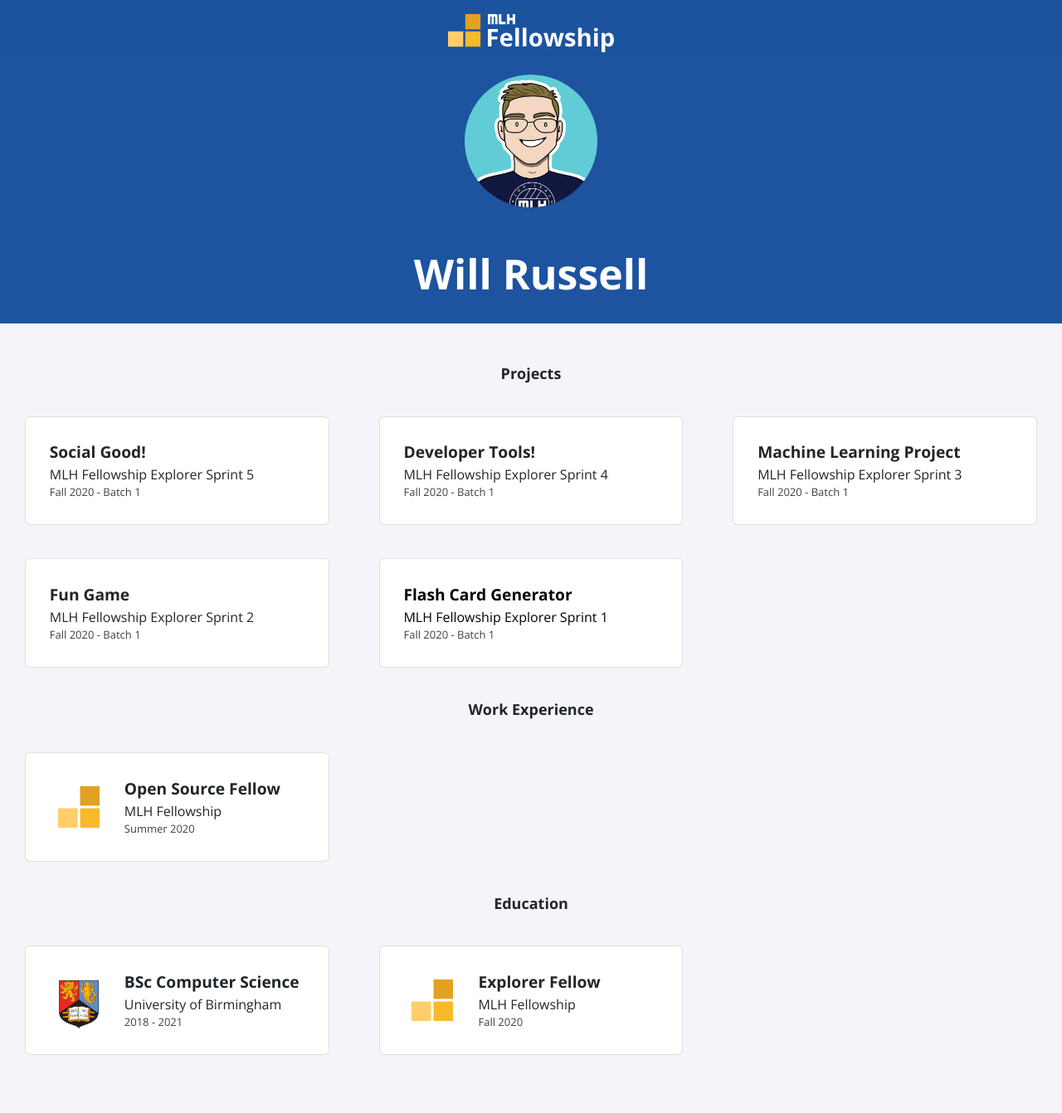
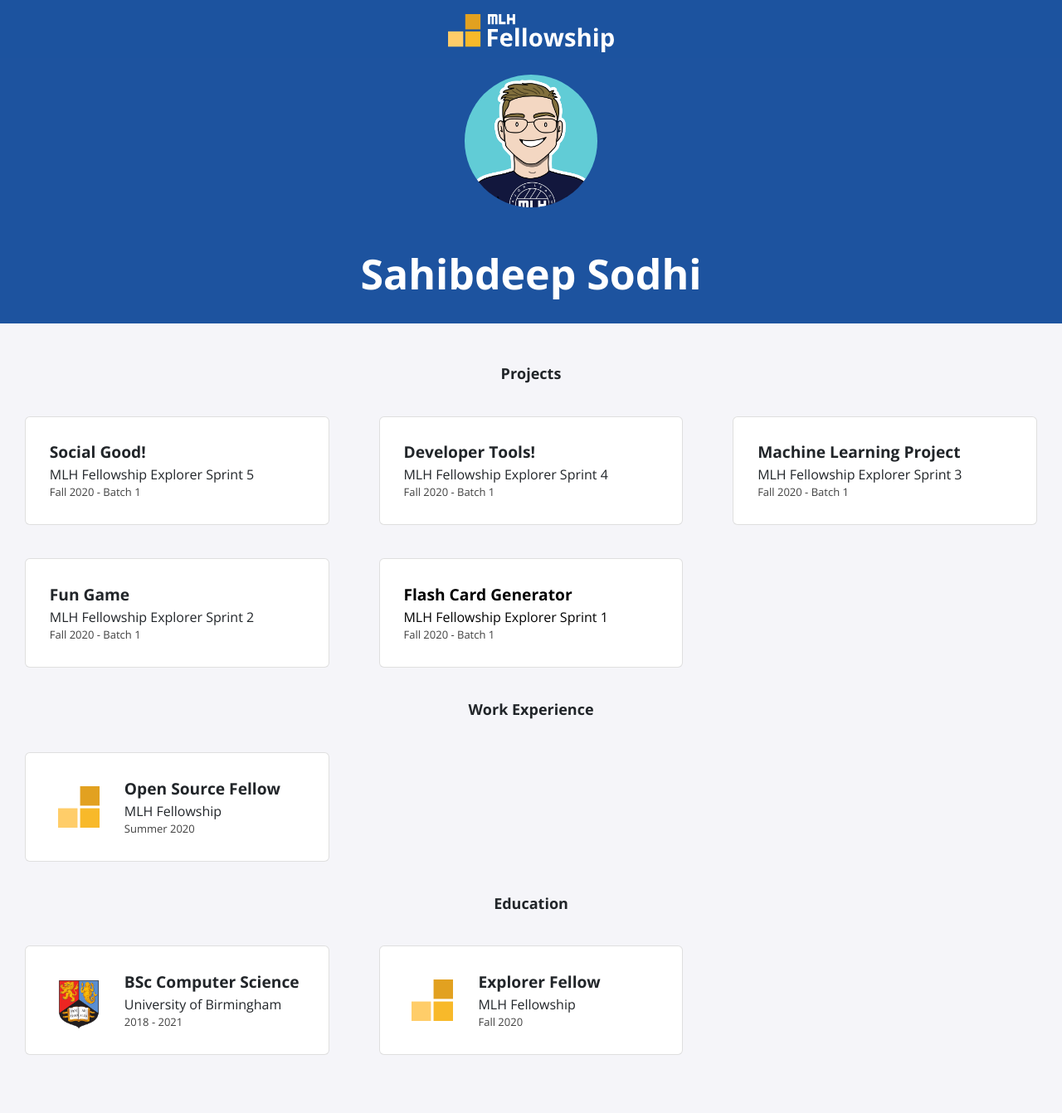
Before and after one commit to SahibSodhi/SahibSodhi.github.io, a Jekyll site: the page built from index.html, in a window 1280 px wide. Shown: the whole page at 83% size. Built offline with Jekyll 4.4.1, drawn with Linux system fonts in a browser that asks for light colours; nearby versions of some CDN libraries.

Commit message:
Update _config.yml to include Sahibdeep's details

```diff
--- a/_config.yml
+++ b/_config.yml
@@ -1,13 +1,13 @@
-title: "Will Russell"
-email: fellowship@mlh.io
+title: "Sahibdeep Sodhi"
+email: mssodhi11@gmail.com
 description: >- # this means to ignore newlines until "baseurl:"
   Write an awesome description for your new site here. You can edit this
   line in _config.yml. It will appear in your document head meta (for
   Google search results) and in your feed.xml site description.
 baseurl: "/"
-url: "/portfolio-template"
-twitter_username: mlhacks
-github_username:  mlh-fellowship
+url: "https://SahibSodhi.github.io/"
+twitter_username: SahibSodhi1
+github_username:  SahibSodhi
 
 sass:
   sass_dir: _sass
```
